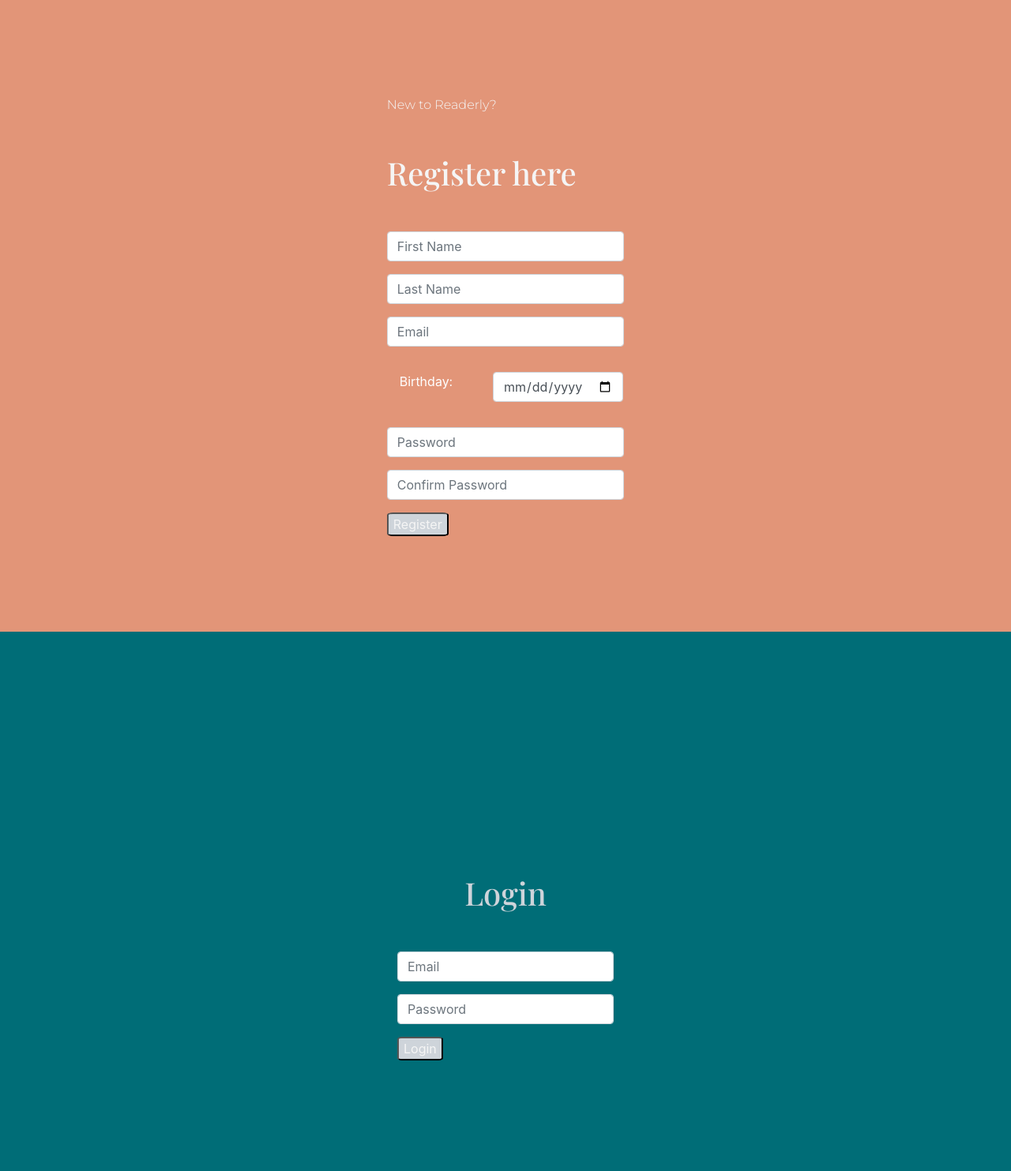
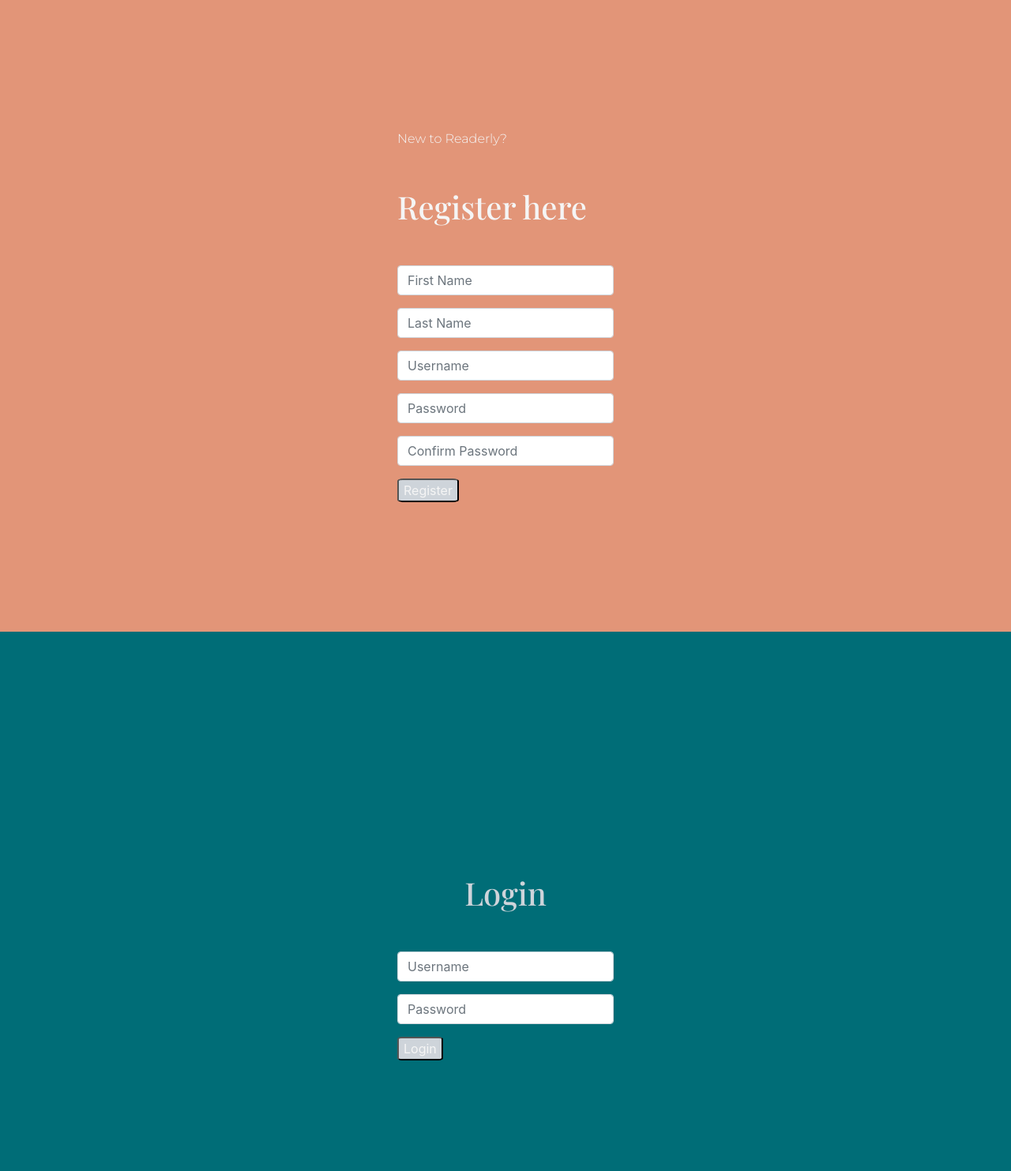
Before and after one commit to jrait/readerly2, a Django app: page / in a window 1280 px wide. Shown: the part 173-1656 px from the top of the page at 79% size. Run offline with Django 3.2, Linux system fonts and the light colour scheme; style sheets or scripts are compiled from the project's sources; some libraries are stand-ins or nearby versions.

Commit message:
Removed birthday requirements, easier registration

```diff
--- a/readerly_app/models.py
+++ b/readerly_app/models.py
@@ -7,23 +7,23 @@
     def validator(self,postData):
         errors = {}
         today = datetime.now()
-        if not postData['birthday']:
-            errors['birthday'] = "Birthday is required!"
-        else:
-            birthday = datetime.strptime(postData['birthday'], '%Y-%m-%d')
-            if birthday > today:
-                errors['future_baby'] = "Birthday must be in the past!"
-            elif (today - birthday).days < 4745:
-                errors['age'] = "User must be at least 13 years old"
-        EMAIL_REGEX = re.compile(r'^[a-zA-Z0-9.+_-]+@[a-zA-Z0-9._-]+\.[a-zA-Z]+$')
-        if len(postData['first_name'])<2:
-            errors['first_name'] = "First name must be 2 or more characters!"
-        if len(postData['last_name'])<2:
-            errors['last_name'] = "Last name must be 2 or more characters!"
-        if not EMAIL_REGEX.match(postData['email']):
-            errors['email'] = "Invalid email address!"
+        # if not postData['birthday']:
+        #     errors['birthday'] = "Birthday is required!"
+        # else:
+        #     birthday = datetime.strptime(postData['birthday'], '%Y-%m-%d')
+        #     if birthday > today:
+        #         errors['future_baby'] = "Birthday must be in the past!"
+        #     elif (today - birthday).days < 4745:
+        #         errors['age'] = "User must be at least 13 years old"
+        # EMAIL_REGEX = re.compile(r'^[a-zA-Z0-9.+_-]+@[a-zA-Z0-9._-]+\.[a-zA-Z]+$')
+        if len(postData['first_name'])<1:
+            errors['first_name'] = "First name is required"
+        if len(postData['last_name'])<1:
+            errors['last_name'] = "Last name is required"
+        if len(postData['email'])<1:
+            errors['email'] = "Username is required"
         if len(postData['password'])<8:
-            errors['password'] = "Password must be 8 or more characters!"
+            errors['password'] = "Password must be 8 or more characters"
         if postData['password'] != (postData['password2']):
             errors['password_match'] = "Passwords do not match!"
         if len(User.objects.filter(email = postData['email'])) > 0:
@@ -33,13 +33,15 @@
 
     def update_acct_validator(self,postData):
         errors={}
-        EMAIL_REGEX = re.compile(r'^[a-zA-Z0-9.+_-]+@[a-zA-Z0-9._-]+\.[a-zA-Z]+$')
+        # EMAIL_REGEX = re.compile(r'^[a-zA-Z0-9.+_-]+@[a-zA-Z0-9._-]+\.[a-zA-Z]+$')
         if len(postData['update_first_name']) == 0:
             errors['update_first_name'] = 'First Name field cannot be empty!'
         if len(postData['update_last_name']) == 0:
             errors['update_last_name'] = 'Last Name field cannot be empty!'
-        if not EMAIL_REGEX.match(postData['update_email']):
-            errors['update_email'] = 'Invalid Email'
+        if len(postData['email'])<1:
+            errors['email'] = "Username is required"
+        # if len(User.objects.filter(email = postData['email'])) > 0:
+        #     errors['email_exists'] = "Email Already Exists!"
         return errors
 
     def update_pw_validator(self,postData):
@@ -90,7 +92,7 @@
     last_name = models.CharField(max_length =255)
     email = models.CharField(max_length = 255)
     password = models.CharField(max_length = 255)
-    birthday = models.DateField()
+    # birthday = models.DateField()
     created_at = models.DateTimeField(auto_now_add = True)
     updated_at = models.DateTimeField(auto_now = True)
     objects = UserManager()
--- a/readerly_app/templates/index.html
+++ b/readerly_app/templates/index.html
@@ -41,11 +41,7 @@
                         <input type='text' name='last_name' placeholder="Last Name" class="form-control">
                     </div>
                     <div class="form-group">
-                        <input type='text' name='email' placeholder="Email" class="form-control">
-                    </div>
-                    <div class="form-group row">
-                        <label class='text-white col m-3'>Birthday:</label>
-                        <input type='date' name='birthday' placeholder="Birthday" class="form-control col-6 m-3">
+                        <input type='text' name='email' placeholder="Username" class="form-control">
                     </div>
                     <div class="form-group">
                         <input type='password' name='password' placeholder="Password" class="form-control">
@@ -64,7 +60,7 @@
             <form id="form" action='/login' method='post'>
                 {% csrf_token %}
                 <div class="form-group">
-                    <input type='text' name='email' placeholder="Email" class="form-control"></div>
+                    <input type='text' name='email' placeholder="Username" class="form-control"></div>
                 <div class="form-group">
                     <input type='password' name='password' placeholder="Password" class="form-control">
                 </div>
--- a/readerly_app/templates/update_account.html
+++ b/readerly_app/templates/update_account.html
@@ -52,7 +52,7 @@
                         <input type='text' name='update_last_name' placeholder="Last Name" class="form-control" value = '{{user.last_name}}'>
                     </div>
                     <div class="form-group">
-                        <input type='text' name='update_email' placeholder="Email" class="form-control" value = '{{user.email}}'>
+                        <input type='text' name='update_email' placeholder="Username" class="form-control" value = '{{user.email}}'>
                     </div>
                     <input type='submit' class='btn btn-info' value='Submit'>
                 </form>
--- a/readerly_app/views.py
+++ b/readerly_app/views.py
@@ -24,7 +24,7 @@
             first_name = request.POST['first_name'].lower(),
             last_name = request.POST['last_name'].lower(),
             email = request.POST['email'].lower(),
-            birthday = request.POST['birthday'],
+            # birthday = request.POST['birthday'],
             password = pw_hash)
         request.session['userid'] = logged_user.id
         return redirect('/dashboard')
```
Also changed, not shown: static/scss/style.css (+16 -0 lines), readerly_app/migrations/0004_remove_user_birthday.py (added), 1 other file.
